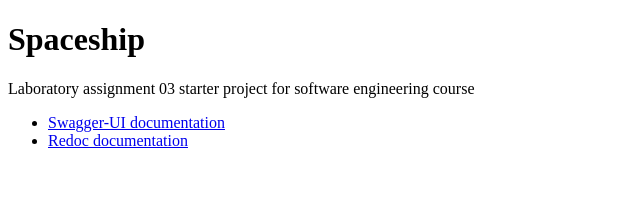
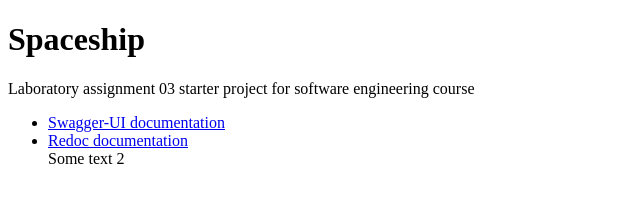
Before and after one commit to VladimirDan/PZLab3, a plain HTML site: page python/build/index.html in a window 1280 px wide. Shown: the full height of the page, 0-640 px from the left. Drawn offline with Linux system fonts and the light colour scheme.

Commit message:
add some text to index.html

```diff
--- a/python/build/index.html
+++ b/python/build/index.html
@@ -10,6 +10,7 @@
         <ul>
             <li><a href='docs'>Swagger-UI documentation</a></li>
             <li><a href='redoc'>Redoc documentation</a></li>
+            <div>Some text 2</div>
         </ul>
     </body>
 </html>
```
